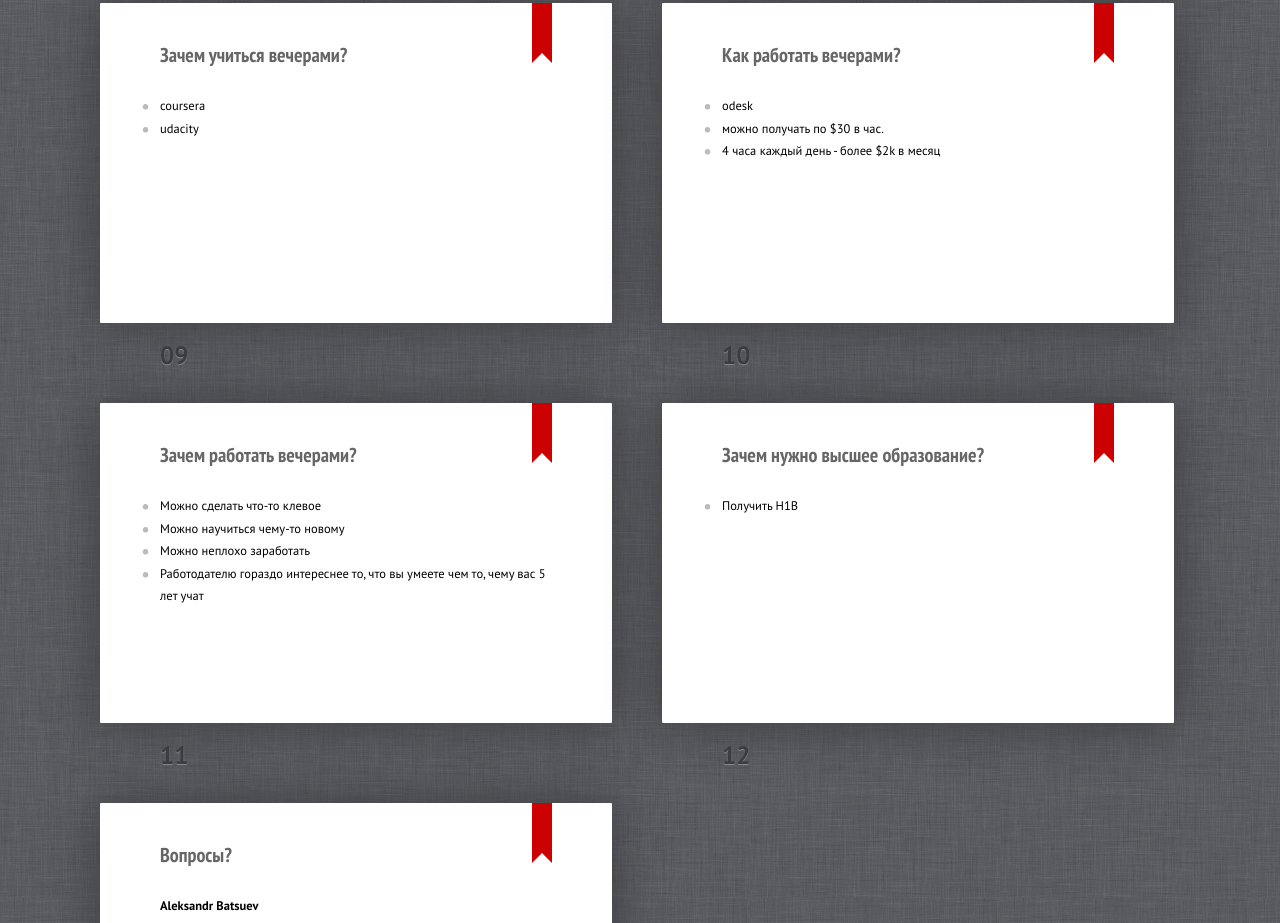
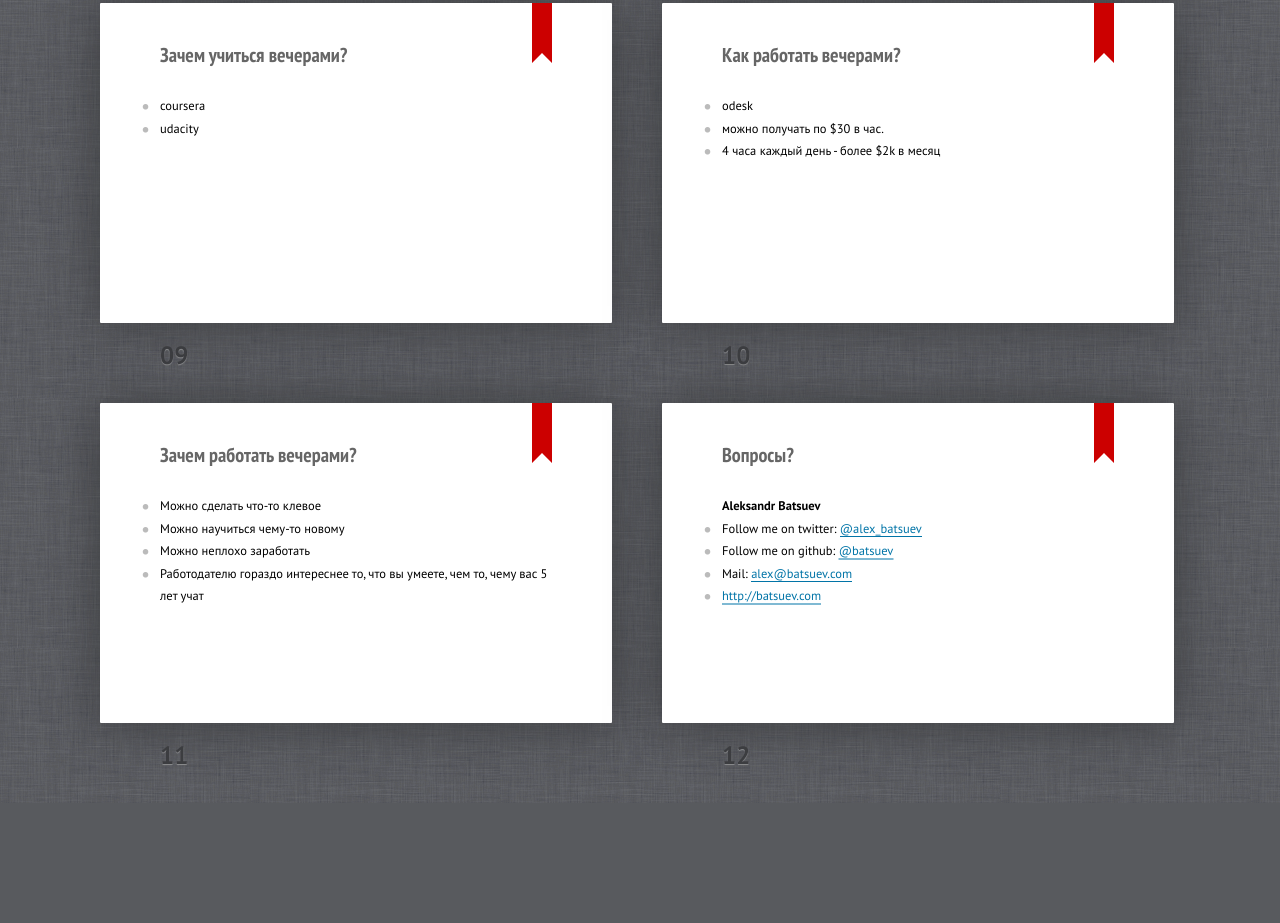
Before and after one commit to batsuev/batsuev.github.com, a plain HTML site: page 2012/evening-projects/index.html in a window 1280 px wide. Shown: the part 1852-2775 px from the top of the page. After the commit the page ends 2655 px from the top, so only its background shows below. Drawn offline with Linux system fonts and the light colour scheme.

Commit message:
minor fixes

```diff
--- a/2012/evening-projects/index.html
+++ b/2012/evening-projects/index.html
@@ -59,7 +59,7 @@
 			<ul>
 				<li>Две недели вечерами</li>
 				<li>Скилл разработки под Mac OS X в начале: почти 0</li>
-				<li>Делалось для себя потому что не хватало нормального</li>
+				<li>Делалось для себя потому что не хватало нормального приложения</li>
 			</ul>
 		</section>
 	</div></div>
@@ -133,18 +133,7 @@
 				<li>Можно сделать что-то клевое</li>
 				<li>Можно научиться чему-то новому</li>
 				<li>Можно неплохо заработать</li>
-				<li>Работодателю гораздо интереснее то, что вы умеете чем то, чему вас 5 лет учат</li>
-			</ul>
-		</section>
-	</div></div>
-
-	<div class="slide" id="why-hg"><div>
-		<section>
-			<header>
-				<h2>Зачем нужно высшее образование?</h2>
-			</header>
-			<ul>
-				<li>Получить H1B</li>
+				<li>Работодателю гораздо интереснее то, что вы умеете, чем то, чему вас 5 лет учат</li>
 			</ul>
 		</section>
 	</div></div>
```
